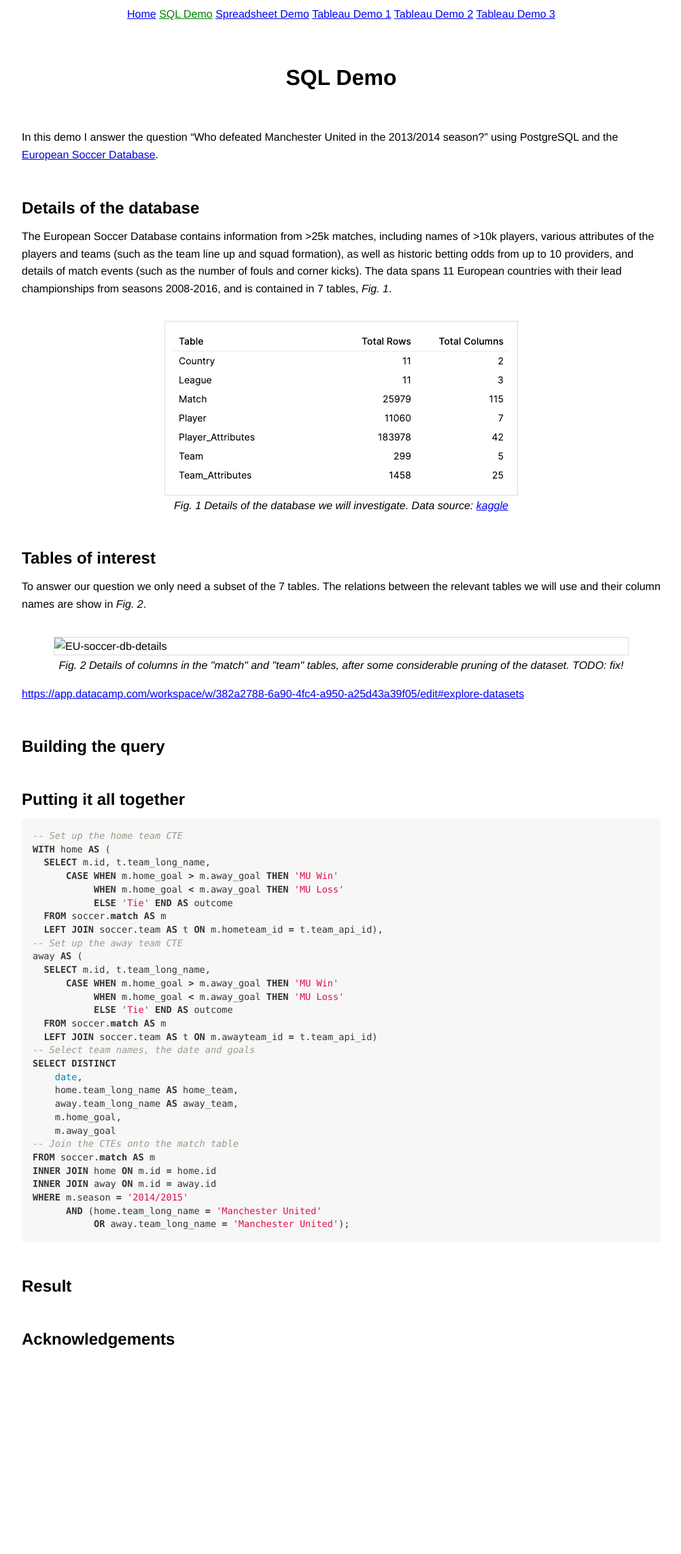
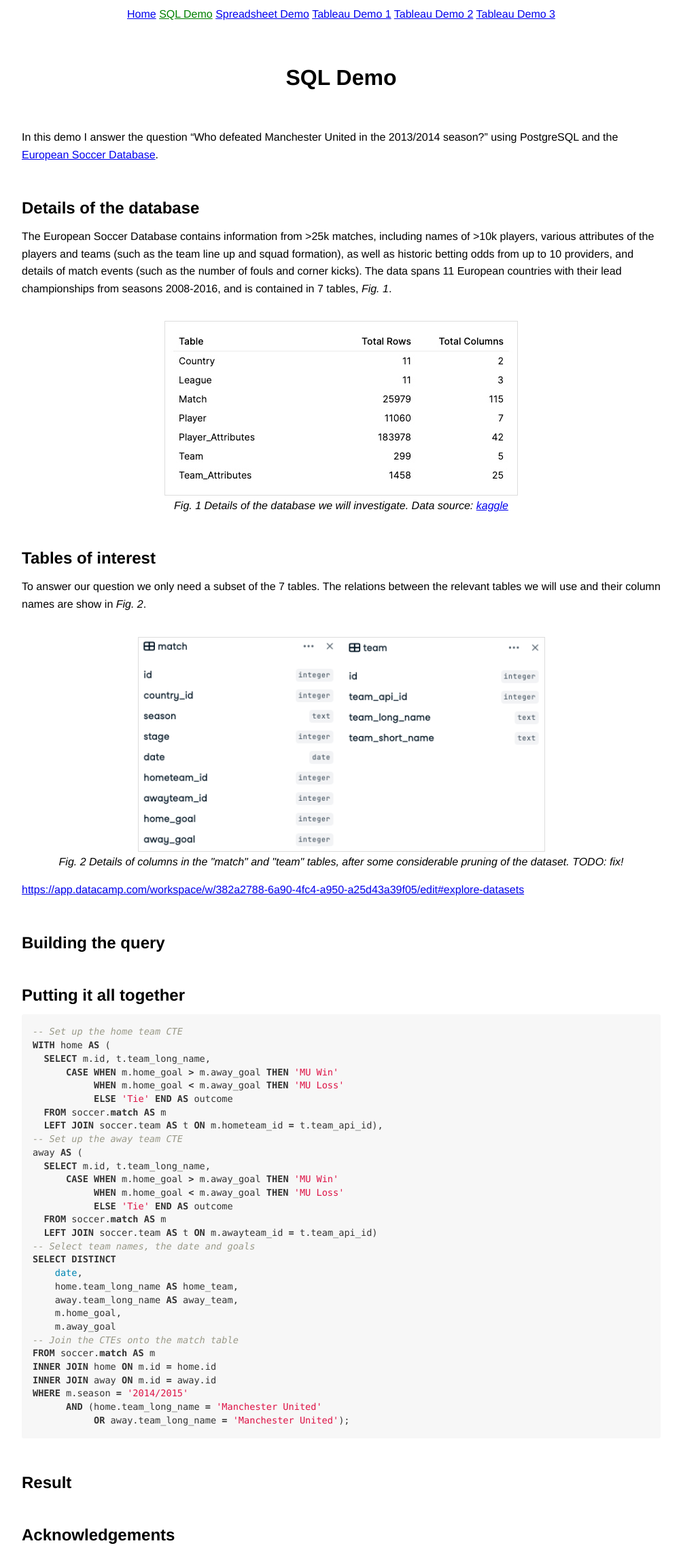
Before and after one commit to bfmkr/portfolio, a Jekyll site: the page built from SQL Demo.md, in a window 1280 px wide. Shown: the whole page at 68% size, without its empty margins (138-1140 px from the left). Built offline with Jekyll 4.4.1, drawn with Linux system fonts in a browser that asks for light colours; before the commit the page ends 1998 px from its top, so only the background shows below that.

Commit message:
fix: broken img link

```diff
--- a/SQL Demo.md
+++ b/SQL Demo.md
@@ -28,7 +28,7 @@ To answer our question we only need a subset of the 7 tables.
 The relations between the relevant tables we will use and their column names are show in *Fig. 2*.
 
 <div>
-<img src="{{ "assets/images/soccer-tables.png" | prepend: site.baseurl }}" alt="EU-soccer-db-details" style="border: 1px solid #ddd">
+<img src="{{ "/assets/images/soccer-tables.png" | prepend: site.baseurl }}" alt="details-of-tables" style="border: 1px solid #ddd">
 <figcaption style="text-align: center; font-style:italic; margin-top:2px;">
     Fig. 2 Details of columns in the "match" and "team" tables, after some considerable pruning of the dataset.  TODO: fix!
 </figcaption>
```
